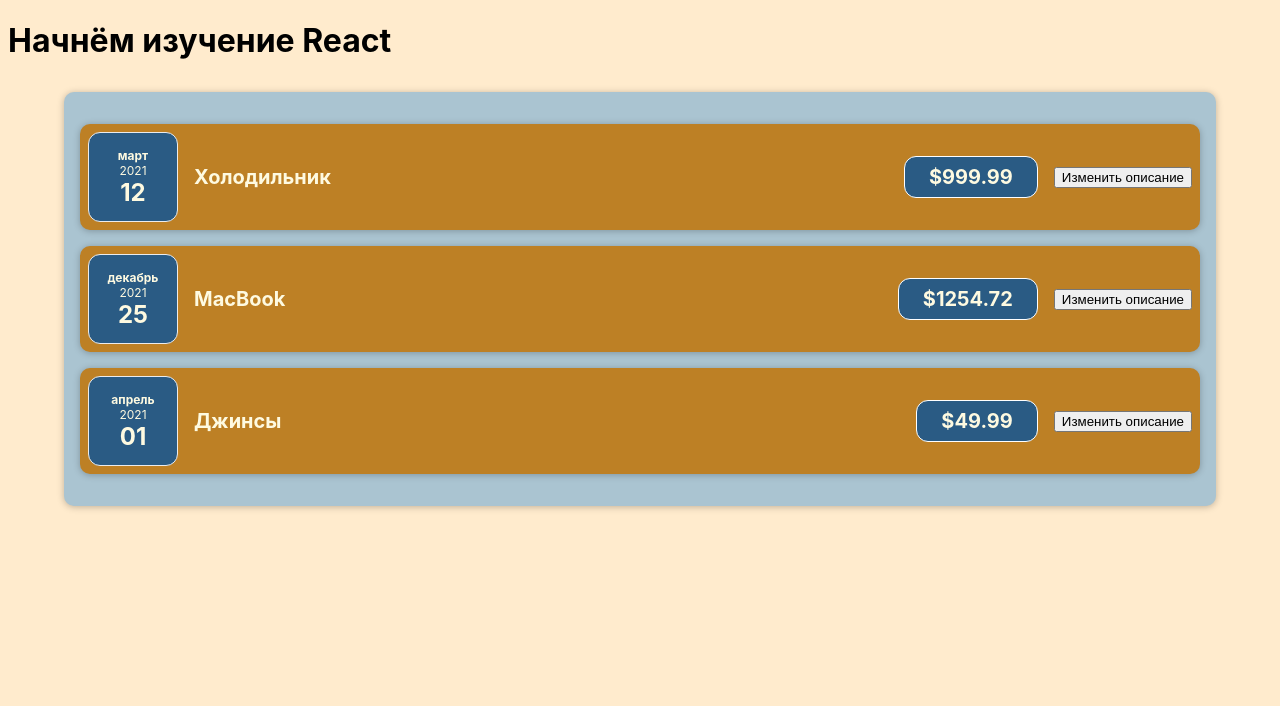
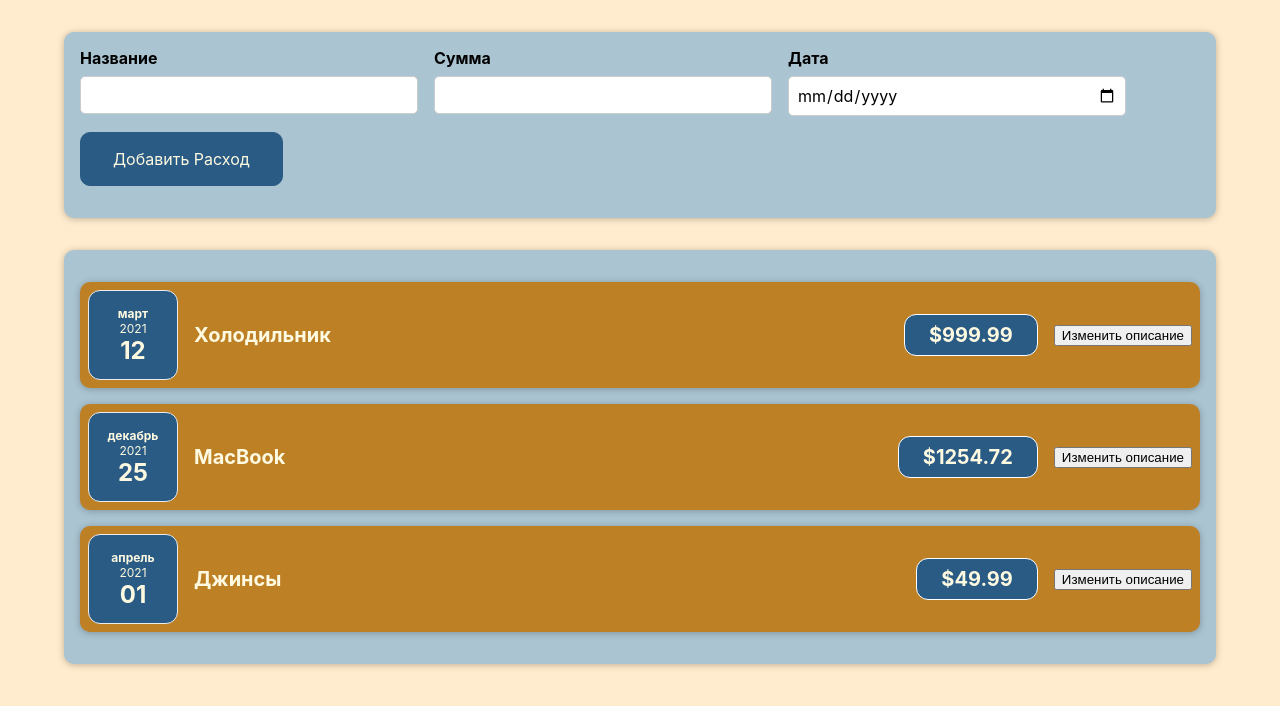
Before and after one commit to marchell93/react-course-app, a React (Create React App) app: page / in a window 1280 px wide. Shown: the top 706 px of the page. Built offline with nearby package versions, Linux system fonts and the light colour scheme.

Commit message:
Добавили форму для заполнения

```diff
--- a/src/App.js
+++ b/src/App.js
@@ -1,3 +1,4 @@
+import NewCost from "./components/NewCost/NewCost";
 import Costs from "./components/Costs/Costs";
 
 const App = () => {
@@ -21,7 +22,7 @@
 
   return (
     <div>
-      <h1>Начнём изучение React</h1>
+      <NewCost />
       <Costs costs={costs} />
     </div>
   );
--- /dev/null
+++ b/src/components/NewCost/CostForm.css
@@ -0,0 +1,26 @@
+.new-cost__controls {
+  display: flex;
+  flex-wrap: wrap;
+  gap: 1rem;
+  margin-bottom: 1rem;
+  text-align: left;
+}
+
+.new-cost__control label {
+  font-weight: bold;
+  margin-bottom: 0.5rem;
+  display: block;
+}
+
+.new-cost__control input {
+  font: inherit;
+  padding: 0.5rem;
+  border-radius: 5px;
+  border: 1px solid #ccc;
+  width: 20rem;
+  max-width: 100%;
+}
+
+.new-cost__actions {
+  text-align: left;
+}
--- /dev/null
+++ b/src/components/NewCost/CostForm.js
@@ -0,0 +1,28 @@
+import "./CostForm.css";
+
+const CostForm = () => {
+  return (
+    <div>
+      <form>
+        <div className="new-cost__controls">
+          <div className="new-cost__control">
+            <label>Название</label>
+            <input type="text" />
+          </div>
+          <div className="new-cost__control">
+            <label>Сумма</label>
+            <input type="number" min="0.01" step="0.01" />
+          </div>
+          <div className="new-cost__control">
+            <label>Дата</label>
+            <input type="date" min="2019-01-01" max="2024-12-31" />
+          </div>
+          <div className="new-cost__actions">
+            <button type="submit">Добавить Расход</button>
+          </div>
+        </div>
+      </form>
+    </div>
+  );
+};
+export default CostForm;
--- /dev/null
+++ b/src/components/NewCost/NewCost.css
@@ -0,0 +1,27 @@
+.new-cost {
+  background-color: #aac4d1;
+  padding: 1rem;
+  margin: 2rem auto;
+  width: 70rem;
+  max-width: 95%;
+  border-radius: 10px;
+  text-align: center;
+  box-shadow: 0 1px 7px rgba(0, 0, 0, 0.25);
+}
+
+.new-cost button {
+  font: inherit;
+  cursor: pointer;
+  padding: 1rem 2rem;
+  border: 1px solid #2a5b84;
+  background-color: #2a5b84;
+  color: #fefae1;
+  border-radius: 10px;
+  margin-right: 3px;
+}
+
+.new-cost button:hover,
+.new-cost button:active {
+  background-color: #2a5c84b2;
+  border-color: #2a5c84b2;
+}
--- /dev/null
+++ b/src/components/NewCost/NewCost.js
@@ -0,0 +1,12 @@
+import CostForm from "./CostForm";
+import "./NewCost.css";
+
+const NewCost = () => {
+  return (
+    <div className="new-cost">
+      <CostForm />
+    </div>
+  );
+};
+
+export default NewCost;
```
